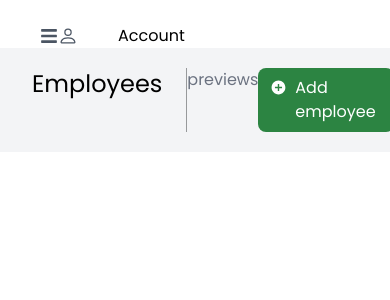
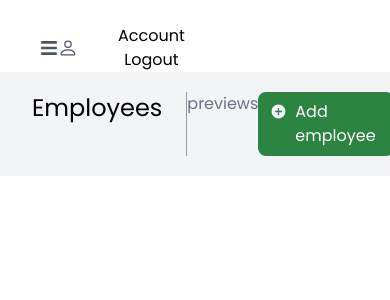
Before and after one commit to belemaaa/EMS, a React (Create React App) app: page / in a window 390 px wide. Both pictures are taken after a click on the element 68 px from the left and 34 px from the top of the page. Shown: the top 300 px of the page. Built offline with nearby package versions, Linux system fonts and the light colour scheme.

Commit message:
nav options

```diff
--- a/src/components/NavBar.jsx
+++ b/src/components/NavBar.jsx
@@ -77,6 +77,7 @@ const Navbar = () => {
             {personIcon && (
                 <div>
                     <p>Account</p>
+                    <p>Logout</p>
                 </div>
             )}
         </div>
```
